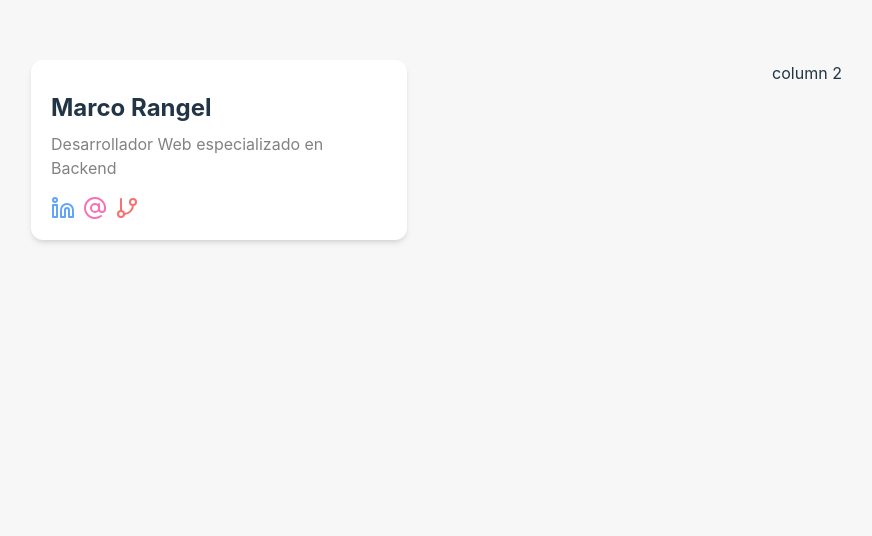
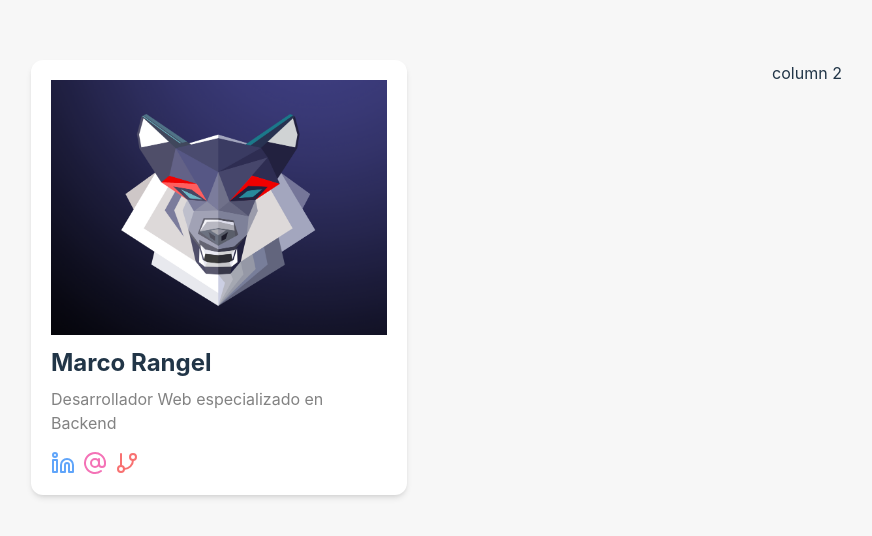
Before and after one commit to marc7hedev/minimalPortfolio, a React (Vite) app: page / in a window 1280 px wide. Shown: the top 536 px of the page, without its empty margins (29-901 px from the left). Built offline with nearby package versions, Linux system fonts and the light colour scheme.

Commit message:
Añadida foto de perfil

```diff
--- a/src/sections/Bio.jsx
+++ b/src/sections/Bio.jsx
@@ -5,6 +5,10 @@ const Bio = () => {
     return (
         <section className="bg-white text-center md:text-left rounded-xl p-2 md:p-5 shadow-md">
 
+            <img
+                src="/profile.png"
+                alt="Foto de perfil"
+            />
             <h1 className="text-lg md:text-2xl font-bold mt-3">Marco Rangel</h1>
             <p className="text-secondary-foreground py-2">Desarrollador Web especializado en Backend</p>
             <div className="flex flex-row gap-2 mt-2">
```
Also changed, not shown: public/profile.png (added).
